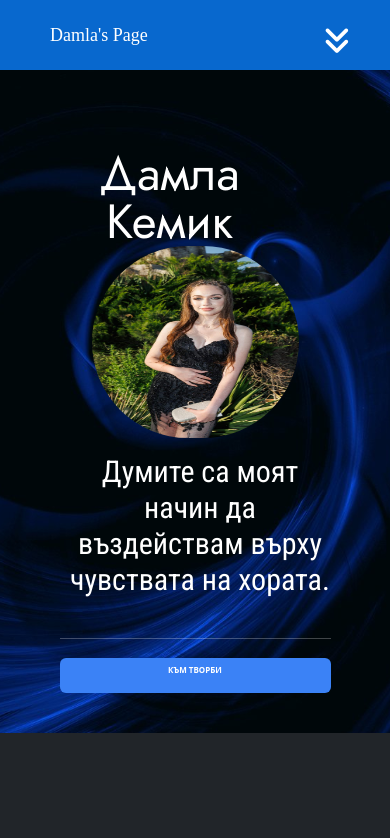
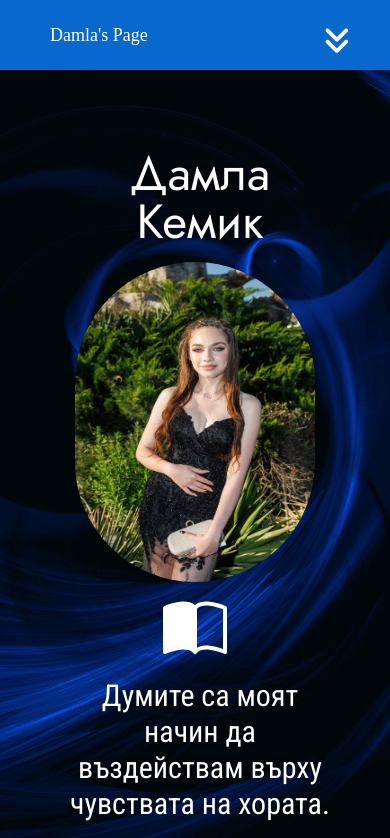
Before and after one commit to sldimitrov/DamlaPage, a React (Create React App) app: page / in a window 390 px wide. Shown: the top 838 px of the page. Built offline with nearby package versions, Linux system fonts and the light colour scheme; a web font is replaced by a local one.

Commit message:
fix the redirection of the new works and some of the css

```diff
--- a/src/components/Home/Home.jsx
+++ b/src/components/Home/Home.jsx
@@ -5,7 +5,7 @@
   return (
     <>
       <div id="home" className="container">
-        <div className="flex flex-col justify-center md:flex-row h-full  w-full">
+        <div className="flex flex-col justify-center items-center gap-3 md:flex-row h-full  w-full">
           <h1
             className="font-extrabold text-center mt-10 text-5xl md:text-6xl text-white"
             id="heading"
@@ -13,12 +13,21 @@
             Дамла Кемик
           </h1>
           <img
-            className="h-48 w-auto md:h-56 mx-8 rounded-full"
+            class="rounded-full w-60 h-80 shadow-md dark:shadow-gray-300"
             src={selfPhoto}
-            alt="writer with official clothing"
-          />
+            alt="image description"
+          ></img>
         </div>
-
+        <svg
+          xmlns="http://www.w3.org/2000/svg"
+          width="64"
+          height="64"
+          fill="currentColor"
+          className="bi bi-book-half mx-auto mt-3"
+          viewBox="0 0 16 16"
+        >
+          <path d="M8.5 2.687c.654-.689 1.782-.886 3.112-.752 1.234.124 2.503.523 3.388.893v9.923c-.918-.35-2.107-.692-3.287-.81-1.094-.111-2.278-.039-3.213.492zM8 1.783C7.015.936 5.587.81 4.287.94c-1.514.153-3.042.672-3.994 1.105A.5.5 0 0 0 0 2.5v11a.5.5 0 0 0 .707.455c.882-.4 2.303-.881 3.68-1.02 1.409-.142 2.59.087 3.223.877a.5.5 0 0 0 .78 0c.633-.79 1.814-1.019 3.222-.877 1.378.139 2.8.62 3.681 1.02A.5.5 0 0 0 16 13.5v-11a.5.5 0 0 0-.293-.455c-.952-.433-2.48-.952-3.994-1.105C10.413.809 8.985.936 8 1.783" />
+        </svg>
         <h2
           className="title mt-3 text-3xl text-white font-serif mb-10"
           id="sub-title"
--- a/src/components/Works/Card/GoToLink/style.css
+++ b/src/components/Works/Card/GoToLink/style.css
@@ -6,17 +6,24 @@
   background-color: rgb(6, 85, 213);
 }
 
+.nav-buttons {
+  display: flex;
+  justify-content: center;
+  align-items: center;
+}
+
 @media (max-width: 555px) {
   .nav-buttons {
-    height: 40px;
-    font-size: 10px;
+    height: 35px;
+    font-size: 13px;
+    line-height: 1;
   }
 }
 
 @media (max-width: 430px) {
   .nav-buttons {
-    height: 35px;
-    font-size: 8px;
-    line-height: 0.95;
+    height: 30px;
+    font-size: 10px;
+    line-height: 0.9;
   }
 }
--- a/src/pages/Almanah/Almanah.jsx
+++ b/src/pages/Almanah/Almanah.jsx
@@ -9,7 +9,7 @@
   return (
     <PageTemplate
       title=',,Обещавам"'
-      prevPath="/democracy"
+      prevPath="/coffee"
       nextPath="/Myfather"
       text={
         <p>
--- a/src/pages/Democracy/Democracy.jsx
+++ b/src/pages/Democracy/Democracy.jsx
@@ -10,7 +10,7 @@
     <PageTemplate
       title="Democracy"
       prevPath="/Myfather"
-      nextPath="/almanah"
+      nextPath="/human"
       text={
         <p>
           I guess my favorite color is brown. It reminds me of the autumn blaze.
--- a/src/pages/Human/Human.jsx
+++ b/src/pages/Human/Human.jsx
@@ -10,7 +10,7 @@
     <PageTemplate
       title="Човек вижда толкова, колкото знае"
       prevPath="/Democracy"
-      nextPath="/almanah"
+      nextPath="/mathlove"
       text={
         <p>
           &ensp;Живея в китно село с малки къщички, големи ниви със златни
--- a/src/pages/MathLove/MathLove.jsx
+++ b/src/pages/MathLove/MathLove.jsx
@@ -8,9 +8,9 @@
 
   return (
     <PageTemplate
-      title="Човек вижда толкова, колкото знае"
-      prevPath="/Democracy"
-      nextPath="/almanah"
+      title="В любовната аритметика едно плюс едно е равно на две, а две минус едно е равно на нула"
+      prevPath="/human"
+      nextPath="/coffee"
       text={
         <p>
           &ensp; „Проста математика- колкото и плюсове да има на друго място,
--- a/src/pages/PageTemplate/PageTemplate.jsx
+++ b/src/pages/PageTemplate/PageTemplate.jsx
@@ -9,9 +9,9 @@
           <i>{title}</i>
         </h1>
         <p className="text-black text-left md:m-3">{text}</p>
-        <div className="flex gap-5">
+        <div className="flex gap sm:gap-1 md:gap-5">
           <GoToLink path={prevPath} text="ПРЕДИШЕН РАЗКАЗ" />
-          <GoToLink path="/works" text='ОБРАТНО В ,,ТВОРБИ"' />
+          <GoToLink path="/works" text=',,ТВОРБИ"' />
           <GoToLink path={nextPath} text="СЛЕДВАЩ РАЗКАЗ" />
         </div>
       </div>
```
